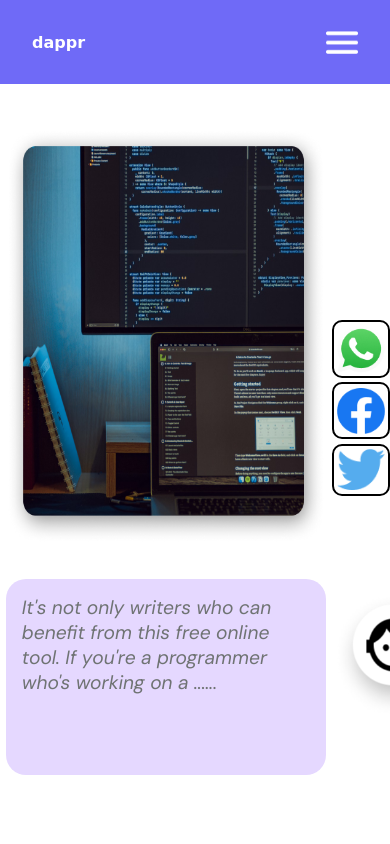
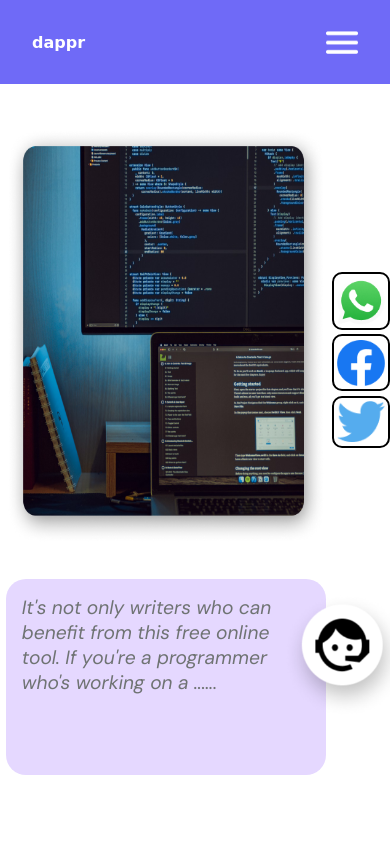
Before and after one commit to chiranjitmu/cuvette-micro-project2, a plain HTML site: page index.html in a window 390 px wide. Shown: the top 844 px of the page. Drawn offline with Linux system fonts and the light colour scheme; a web font is replaced by a local one.

Commit message:
small change in mobile2

```diff
--- a/style.css
+++ b/style.css
@@ -381,4 +381,10 @@ main {
     display: none;
     transition: all 1s ease-in;
   }
+  .helpdesk{
+    left: 72%;
+  }
+  .logo-link{
+    margin-top: 17rem;
+  }
 }
```
